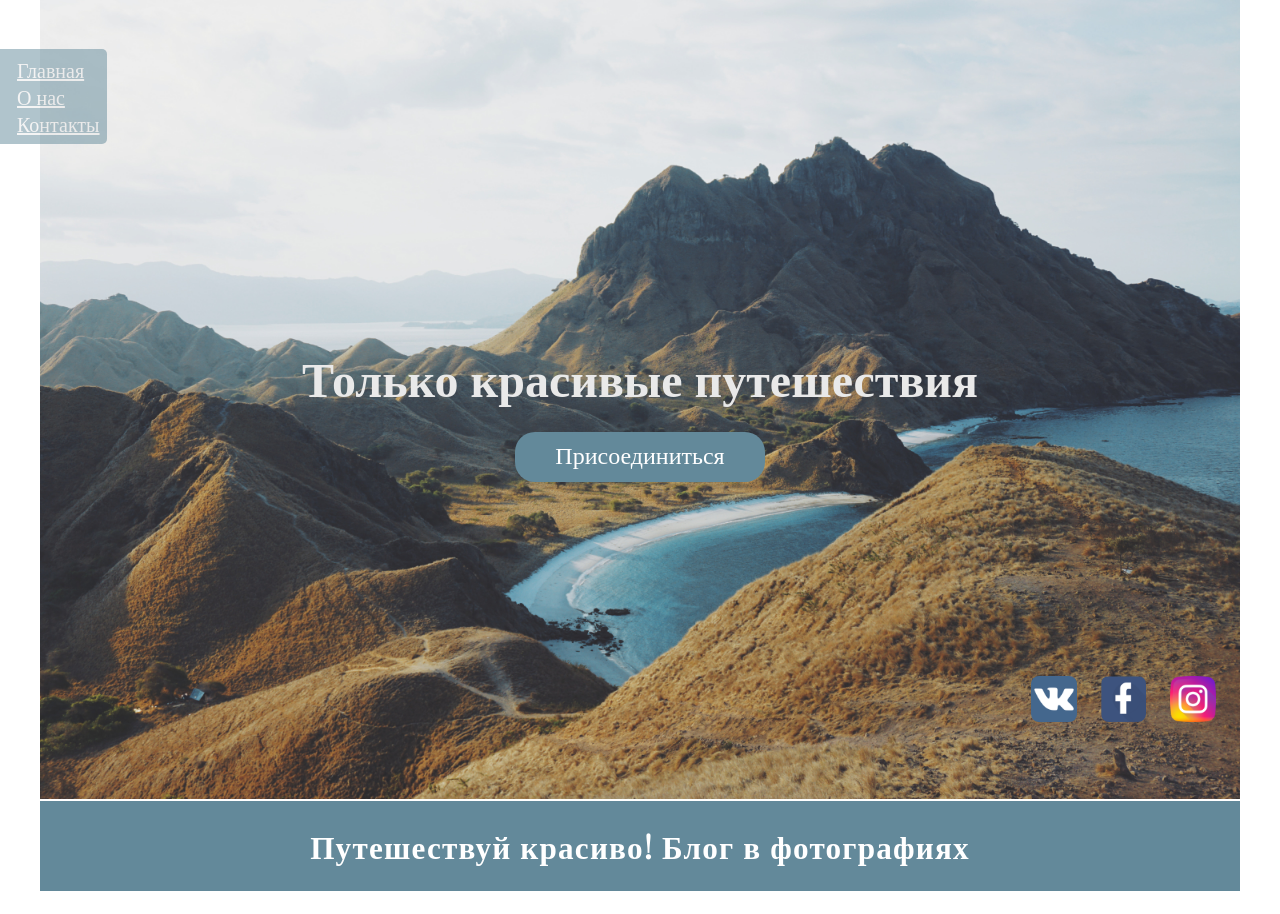
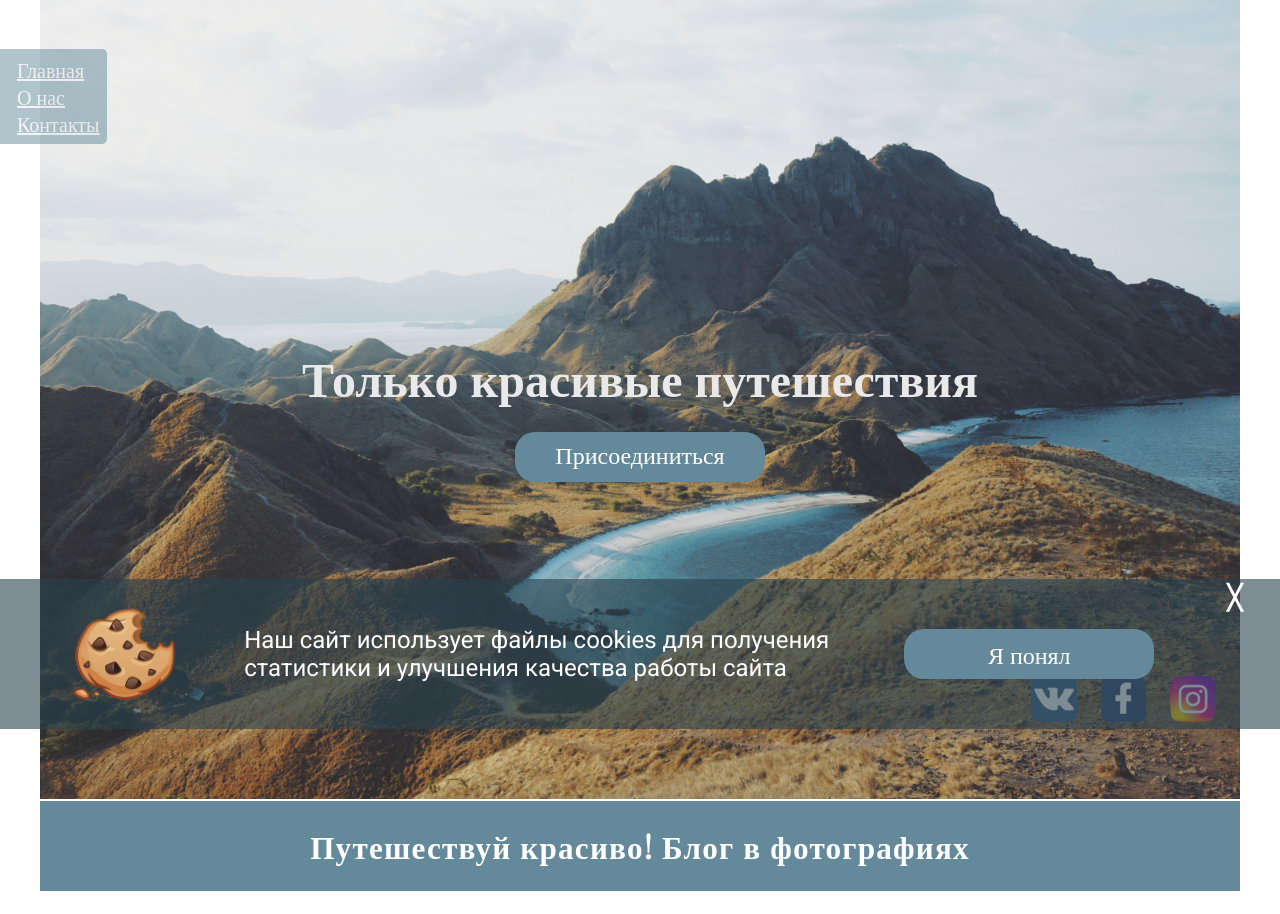
Before and after one commit to zzzonki/pj_1_travel, a PHP site: page / in a window 1280 px wide. Shown: the part 71-985 px from the top of the page. Run offline with PHP 8.4, Linux system fonts and the light colour scheme.

Commit message:
добавлен куки дисклеймер

```diff
--- /dev/null
+++ b/css/cookies.css
@@ -0,0 +1,63 @@
+.cookie{
+    position: fixed;
+    bottom: 0%;
+    z-index: 999;
+    height: 150px;
+    width: 100vw;
+    background-color: rgba(41, 65, 77, 0.6);
+    display: flex;
+    justify-content: space-between;
+    align-items: center;
+    margin: 0 auto;
+    font-family: var(--sans-serif);
+    font-size: var(--sfs);
+}
+.cookie__logo{
+    width: 120px;
+    height: 120px;
+    margin-left: 5vw;
+    background-image: url(../img/cookie.png);
+    background-position: center center;
+    background-size: contain;
+    background-repeat: no-repeat;
+}
+.cookie__text{
+    width: 600px;
+    height: auto;
+}
+.cookie__text_p{
+    color: white;
+}
+.cookie__button{
+    color: white;
+    width: 250px;
+    height: 50px;
+    font-family: var(--serif);
+    font-size: var(--sfs);
+    background: var(--grey);
+    display: flex;
+    justify-content: center;
+    align-items: center;
+    border-radius: 20px;
+    transition: all 0.5s;
+}
+.cookie__button:hover{
+    background-color: var(--dark-blue);
+    cursor: pointer;
+    color: var(--underwhite);
+}
+.cookie__exit{
+    color: white;
+    width: 40px;
+    height: 40px;
+    display: flex;
+    justify-content: center;
+    font-weight: bolder;
+    margin-bottom: 100px;
+    margin-right: 2vw;
+}
+.cookie__exit:hover{
+    background-color: var(--dark-blue);
+    cursor: pointer;
+    color: var(--underwhite);
+}
--- a/css/header.css
+++ b/css/header.css
@@ -1,4 +1,8 @@
 .header{
+    /* Липкое позиционирование
+     position: sticky;
+    top: 0px;
+    z-index: 999; */
     background-color: var(--grey);
     height: 70px;
     display: flex;
--- a/css/style.css
+++ b/css/style.css
@@ -6,4 +6,5 @@
 @import 'anim.css';
 @import 'animate.css';
 @import 'form.css';
+@import 'cookies.css'
 /* Доделать размеры шрифтов */
--- a/index.html
+++ b/index.html
@@ -230,5 +230,14 @@
         </ul>
     </div>
     </footer>
+    <div class="cookie">
+        <div class="cookie__logo"></div>
+        <div class="cookie__text">
+            <p class="cookie__text_p">Наш сайт использует файлы cookies для получения</p>
+            <p class="cookie__text_p">статистики и улучшения качества работы сайта</p>
+        </div>
+        <div class="cookie__button">Я понял</div>
+        <div class="cookie__exit">&#9587;</div>
+    </div>
 </body>
 </html>
```
Also changed, not shown: img/cookie.png (added).
